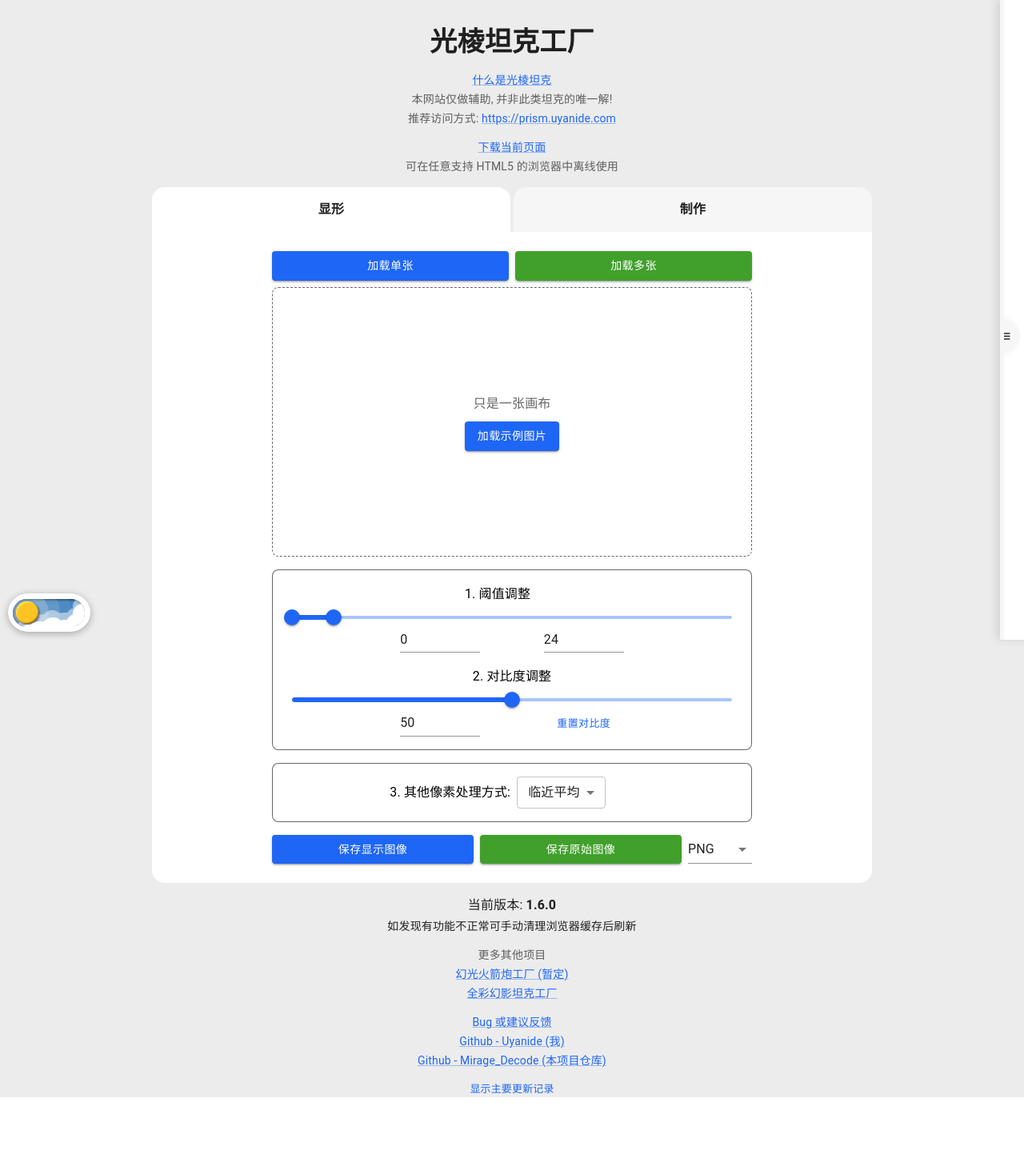
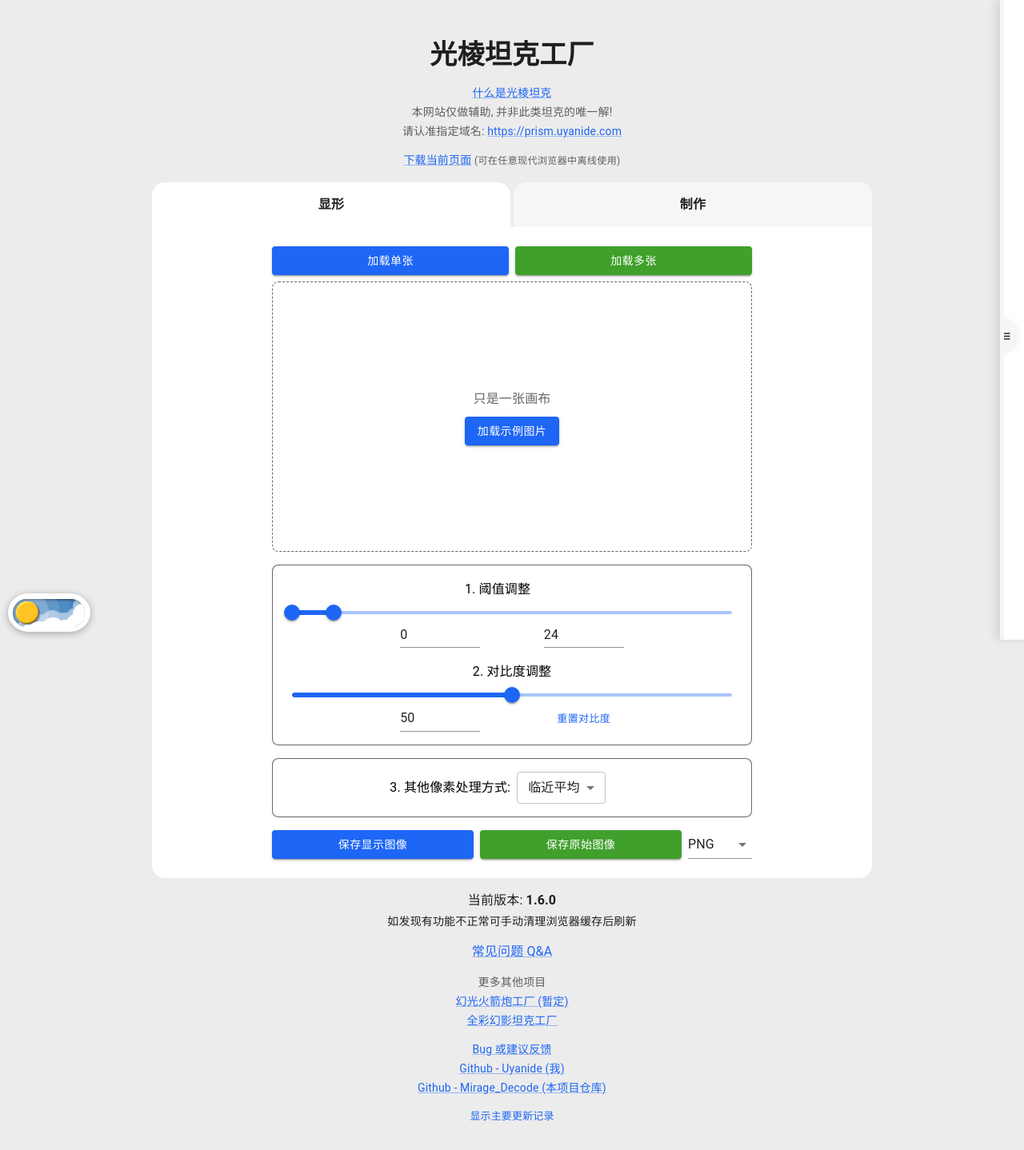
Before and after one commit to Uyanide/Mirage_Decode, a React (Vite) app in the folder web/: page / in a window 1280 px wide. Shown: the whole page at 80% size. Before the commit the page ends 1372 px from the top, so only its background shows below. Built offline with nearby package versions, Linux system fonts and the light colour scheme; some icons are missing.

Commit message:
🚧 wip: auto version injection

```diff
--- a/web/package.json
+++ b/web/package.json
@@ -1,7 +1,7 @@
 {
   "name": "web",
   "private": true,
-  "version": "0.0.0",
+  "version": "1.6.0",
   "type": "module",
   "scripts": {
     "dev": "vite",
@@ -20,6 +20,7 @@
     "jpeg-js": "^0.4.4",
     "react": "^19.1.1",
     "react-dom": "^19.1.1",
+    "vite-plugin-package-version": "^1.1.0",
     "zustand": "^5.0.7"
   },
   "devDependencies": {
--- a/web/src/App.tsx
+++ b/web/src/App.tsx
@@ -7,6 +7,7 @@ import { DraggableSidebar } from './components/sidebar';
 import { GlobalSnackbar } from './components/snackbar';
 import { DecodeList } from './pages/decode-list';
 import { useSidebarStore } from './providers/sidebar';
+import { version as appVersion } from '../package.json';
 
 function App() {
   const themeMode = useThemeStore((state) => state.mode);
@@ -25,6 +26,8 @@ function App() {
         backgroundColor: palette.Background,
         minHeight: '100vh',
         gap: 2,
+        paddingTop: 2,
+        paddingBottom: 4,
       }}
     >
       <Box
@@ -86,7 +89,7 @@ function TopLinks() {
       <Typography variant="body2">本网站仅做辅助, 并非此类坦克的唯一解!</Typography>
 
       <Typography variant="body2">
-        推荐访问方式:&nbsp;
+        请认准指定域名:&nbsp;
         <Link href="https://example.com" target="_blank" rel="noopener">
           https://prism.uyanide.com
         </Link>
@@ -96,9 +99,9 @@ function TopLinks() {
       <Typography variant="body2">
         <Link href="https://example.com" target="_blank" rel="noopener">
           下载当前页面
-        </Link>
+        </Link>{' '}
+        <Typography variant="caption">(可在任意现代浏览器中离线使用)</Typography>
       </Typography>
-      <Typography variant="body2">可在任意支持 HTML5 的浏览器中离线使用</Typography>
     </Box>
   );
 }
@@ -114,7 +117,7 @@ function VersionInfo() {
       }}
     >
       <Typography variant="body1">
-        当前版本: <strong>1.6.0</strong>
+        当前版本: <strong>{appVersion}</strong>
       </Typography>
       <Typography variant="body2">如发现有功能不正常可手动清理浏览器缓存后刷新</Typography>
     </Box>
@@ -133,6 +136,13 @@ function BottomLinks() {
         color: 'text.secondary',
       }}
     >
+      <Typography variant="body1">
+        <Link href="https://example.com" target="_blank" rel="noopener">
+          常见问题 Q&A
+        </Link>
+      </Typography>
+
+      <Box margin={0.5} />
       <Typography variant="body2">更多其他项目</Typography>
       <Typography variant="body2">
         <Link href="https://example.com" target="_blank" rel="noopener">
@@ -257,6 +267,7 @@ function ChangeHistory() {
               backgroundColor: palette.SecondaryBackground,
               borderRadius: 4,
               padding: 2,
+              transition: 'background-color 0.7s',
             }}
           >
             <Table size="small">
--- a/web/src/components/image-loader-multi.tsx
+++ b/web/src/components/image-loader-multi.tsx
@@ -40,7 +40,6 @@ export function ImageLoaderMulti({ onLoad, children, defaultImage, disabled }: I
         });
         const images = await Promise.all(promises);
         const filtered = images.filter((i) => i !== null);
-        showWarningSnackbar('没有图片被成功加载');
         if (filtered.length === 0) {
           return;
         }
--- a/web/src/services/metadata-decoder.ts
+++ b/web/src/services/metadata-decoder.ts
@@ -1,6 +1,6 @@
 import { parseMimeType } from './image-mimetype.js';
-import { decodeMetadata as decodePiexif } from './metadata/piexif-wrap';
-import { decodeMetadata as decodeMetadataPNGChunk } from './metadata/png.js';
+import { decodeMake as decodePiexif } from './metadata/piexif-wrap';
+import { decodetEXt as decodeMetadataPNGChunk } from './metadata/png.js';
 
 export function decodeMetadata(fileData: Uint8Array): string {
   const mimeType = parseMimeType(fileData);
--- a/web/src/services/metadata-encoder.ts
+++ b/web/src/services/metadata-encoder.ts
@@ -1,6 +1,6 @@
 import { parseMimeType } from './image-mimetype.js';
-import { encodeMetadata as encodePiexif } from './metadata/piexif-wrap.js';
-import { encodeMetadata as encodePNGChunk } from './metadata/png.js';
+import { encodeMake as encodePiexif } from './metadata/piexif-wrap.js';
+import { encodetEXt as encodePNGChunk } from './metadata/png.js';
 
 export function encodeMetadata(fileData: Uint8Array, metadata: string): Uint8Array {
   const mimeType = parseMimeType(fileData);
--- a/web/src/services/metadata/piexif-wrap.d.ts
+++ b/web/src/services/metadata/piexif-wrap.d.ts
@@ -1,2 +1,2 @@
-export function decodeMetadata(fileData: Uint8Array): string;
-export function encodeMetadata(fileData: Uint8Array, metadata: string): Uint8Array;
+export function decodeMake(fileData: Uint8Array): string;
+export function encodeMake(fileData: Uint8Array, metadata: string): Uint8Array;
--- a/web/src/services/metadata/piexif-wrap.js
+++ b/web/src/services/metadata/piexif-wrap.js
@@ -1,14 +1,14 @@
 import piexif from './piexif';
 import { binaryStringToUint8Array, uint8ArrayToBinaryString } from '../../utils/general';
 
-export function decodeMetadata(fileData) {
+export function decodeMake(fileData) {
   const binaryString = uint8ArrayToBinaryString(fileData);
   const exif = piexif.load(binaryString);
   const infoString = exif['0th'][piexif.ImageIFD.Make];
   return infoString;
 }
 
-export function encodeMetadata(fileData, metadata) {
+export function encodeMake(fileData, metadata) {
   const binaryString = uint8ArrayToBinaryString(fileData);
   let zeroth = {};
   zeroth[piexif.ImageIFD.Make] = metadata;
--- a/web/src/services/metadata/png.ts
+++ b/web/src/services/metadata/png.ts
@@ -1,4 +1,4 @@
-export function decodeMetadata(data: Uint8Array): string {
+export function decodetEXt(data: Uint8Array): string {
   let pos = 8; // Skip the PNG header
   while (pos < data.length) {
     const size = stoi(data, pos, 4);
@@ -16,7 +16,7 @@ export function decodeMetadata(data: Uint8Array): string {
   return '';
 }
 
-export function encodeMetadata(data: Uint8Array, metadata: string): Uint8Array {
+export function encodetEXt(data: Uint8Array, metadata: string): Uint8Array {
   const textEncoder = new TextEncoder();
   // const chunks: Uint8Array[] = [];
   // chunks.push(data.slice(0, 8)); // PNG header
--- a/web/vite.config.ts
+++ b/web/vite.config.ts
@@ -1,7 +1,8 @@
 import { defineConfig } from 'vite';
 import react from '@vitejs/plugin-react';
+import VitePluginPackageVersion from 'vite-plugin-package-version';
 
 // https://vite.dev/config/
 export default defineConfig({
-    plugins: [react()],
+  plugins: [react(), VitePluginPackageVersion()],
 });
```
Also changed, not shown: 1 other file (tests, documents, lock files or other folders).
